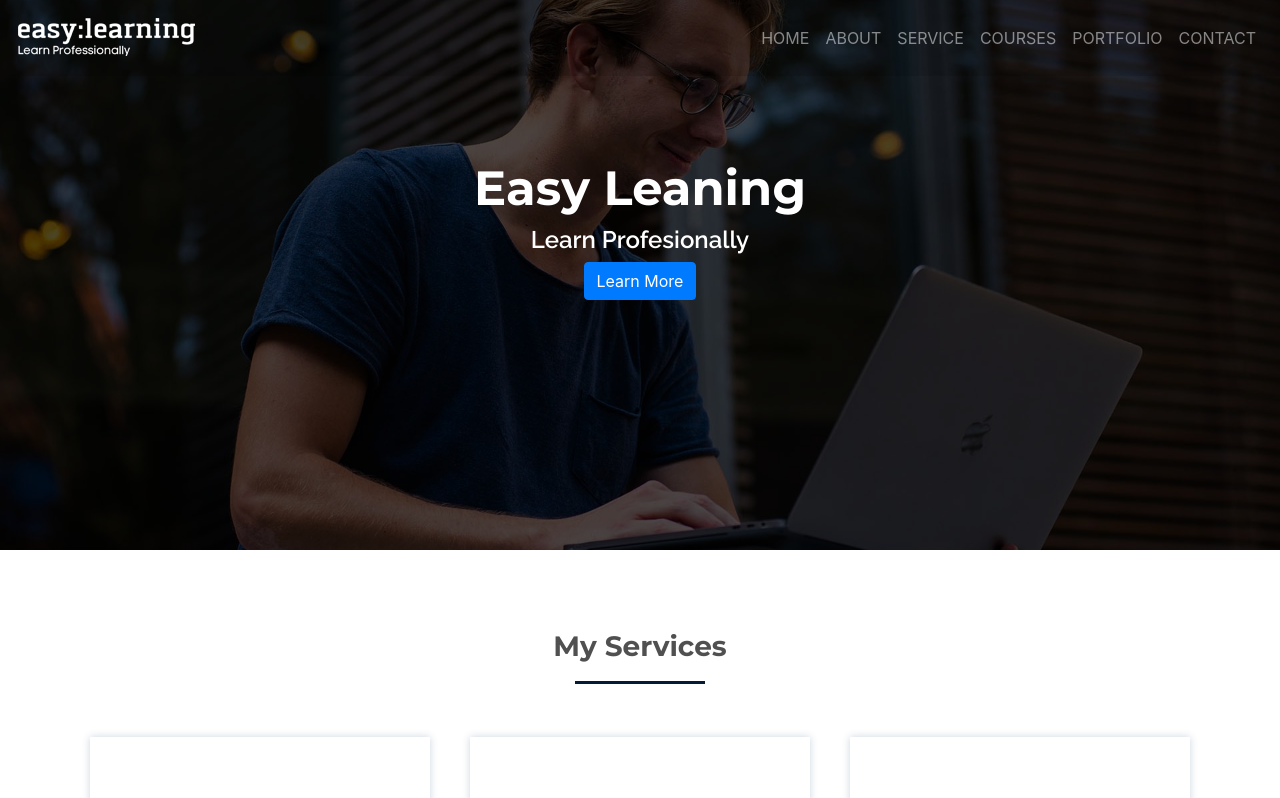
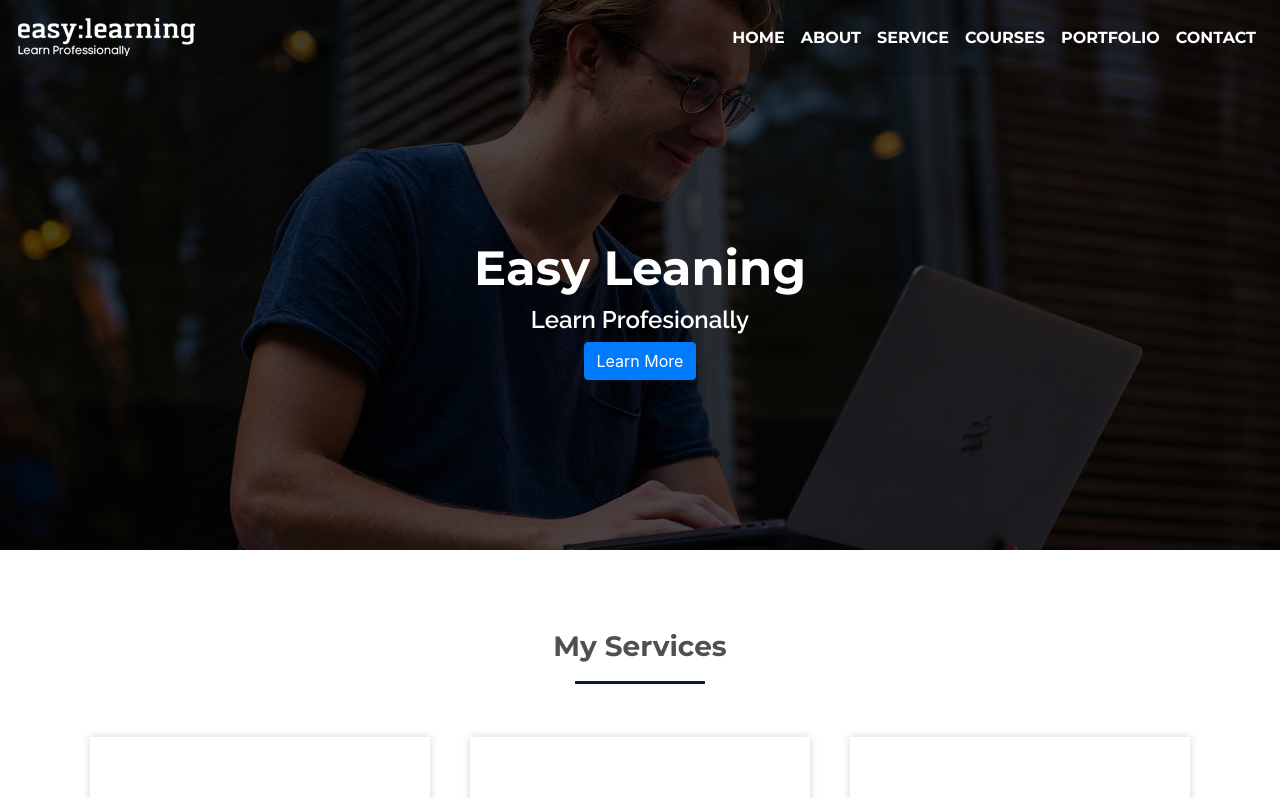
Before and after one commit to kodaishiotsuki/EasyLeaning_frontend, a React (Create React App) app: page / in a window 1280 px wide. Shown: the top 798 px of the page. Built offline with nearby package versions, Linux system fonts and the light colour scheme; a web font is replaced by a local one.

Commit message:
スクロール時にナビゲーションバーの文字色変更

```diff
--- a/src/assets/css/custom.css
+++ b/src/assets/css/custom.css
@@ -15,7 +15,7 @@
 }
 
 .topContent{
-  margin-top: 10em;
+  margin-top: 15em;
 }
 
 .topTitle{
@@ -116,6 +116,7 @@
   -moz-transition: background-color 400ms linear;
   -webkit-transition: background-color 400ms linear
 }
+
 .navBackgroundScroll {
   transition: background-color 400ms linear;
   background-color: #ffffff !important;
@@ -123,3 +124,19 @@
   -moz-transition: background-color 400ms linear;
   -webkit-transition: background-color 400ms linear;
 }
+
+.navItem{
+  text-decoration: none !important;
+  font-family: 'Montserrat', sans-serif;
+  font-weight: 700;
+  color: #ffffff !important;
+  font-size: 16px;
+}
+
+.navItemScroll{
+  text-decoration: none !important;
+  font-family: 'Montserrat', sans-serif;
+  font-weight: 700;
+  color: #000000 !important;
+  font-size: 16px;
+}
--- a/src/components/Services/Services.jsx
+++ b/src/components/Services/Services.jsx
@@ -3,7 +3,6 @@ import { Col, Container, Row } from "react-bootstrap";
 import designIcon from "../../assets/Image/design.png";
 import ecommerceIcon from "../../assets/Image/ecommerce.png";
 import webIcon from "../../assets/Image/web.png";
-// import "../../assets/css/bootstrap.min.css";
 
 
 const Services = () => {
--- a/src/components/TopBanner/TopBanner.jsx
+++ b/src/components/TopBanner/TopBanner.jsx
@@ -1,7 +1,6 @@
 import React from "react";
 import { Button, Col, Container, Row } from "react-bootstrap";
-import "../../assets/css/custom.css";
-// import "../../assets/css/bootstrap.min.css";
+
 
 const TopBanner = () => {
   return (
--- a/src/components/TopNavgation/TopNavigation.jsx
+++ b/src/components/TopNavgation/TopNavigation.jsx
@@ -2,22 +2,26 @@ import React, { useEffect, useState } from "react";
 import { Nav, Navbar } from "react-bootstrap";
 import whiteLogo from "../../assets/Image/logo_white.png";
 import blackLogo from "../../assets/Image/logo_black.png";
+import "../../assets/css/custom.css";
 
 const TopNavigation = () => {
   const [navBarTitle, setNavBarTitle] = useState("navTitle");
   const [navBarLogo, setNavBarLogo] = useState(whiteLogo);
-  const [navBackGround, setNavBackGround] = useState("navBackground");
+  const [navBavBackGround, setNavBarBackGround] = useState("navBackground");
+  const [navBarItem, setNavBarItem] = useState("navItem");
 
-  //スクロール条件定義
+  //スクロール時の条件定義
   const toggleVisibility = () => {
     if (window.scrollY > 100) {
       setNavBarTitle("navTitleScroll");
       setNavBarLogo(blackLogo);
-      setNavBackGround("navBackgroundScroll");
+      setNavBarBackGround("navBackgroundScroll");
+      setNavBarItem("navItemScroll");
     } else if (window.scrollY < 100) {
       setNavBarTitle("navTitle");
       setNavBarLogo(whiteLogo);
-      setNavBackGround("navBackground");
+      setNavBarBackGround("navBackground");
+      setNavBarItem("navItem");
     }
   };
 
@@ -30,7 +34,7 @@ const TopNavigation = () => {
   return (
     <>
       <Navbar
-        className={navBackGround}
+        className={navBavBackGround}
         collapseOnSelect
         expand='lg'
         bg='dark'
@@ -44,12 +48,24 @@ const TopNavigation = () => {
         <Navbar.Collapse id='responsive-navbar-nav'>
           <Nav className='mr-auto'></Nav>
           <Nav>
-            <Nav.Link href='#deets'>HOME</Nav.Link>
-            <Nav.Link href='#deets'>ABOUT</Nav.Link>
-            <Nav.Link href='#deets'>SERVICE</Nav.Link>
-            <Nav.Link href='#deets'>COURSES</Nav.Link>
-            <Nav.Link href='#deets'>PORTFOLIO</Nav.Link>
-            <Nav.Link href='#deets'>CONTACT</Nav.Link>
+            <Nav.Link className={navBarItem} href='#deets'>
+              HOME
+            </Nav.Link>
+            <Nav.Link className={navBarItem} href='#deets'>
+              ABOUT
+            </Nav.Link>
+            <Nav.Link className={navBarItem} href='#deets'>
+              SERVICE
+            </Nav.Link>
+            <Nav.Link className={navBarItem} href='#deets'>
+              COURSES
+            </Nav.Link>
+            <Nav.Link className={navBarItem} href='#deets'>
+              PORTFOLIO
+            </Nav.Link>
+            <Nav.Link className={navBarItem} href='#deets'>
+              CONTACT
+            </Nav.Link>
           </Nav>
         </Navbar.Collapse>
       </Navbar>
```
